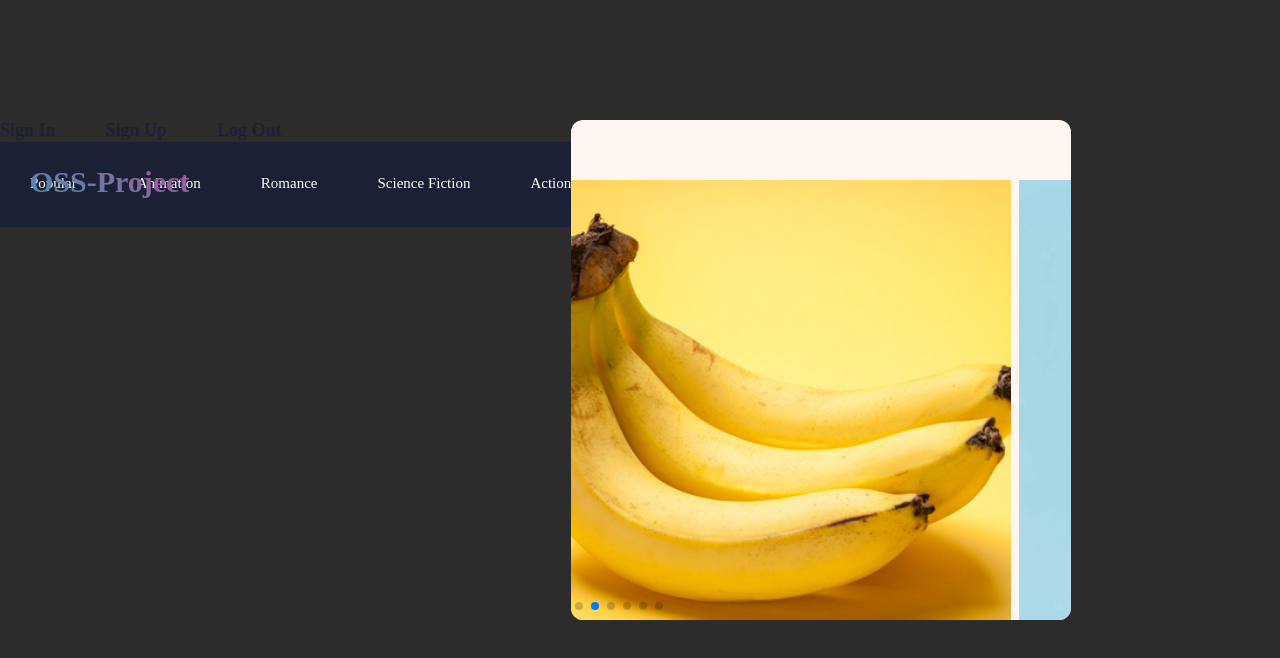
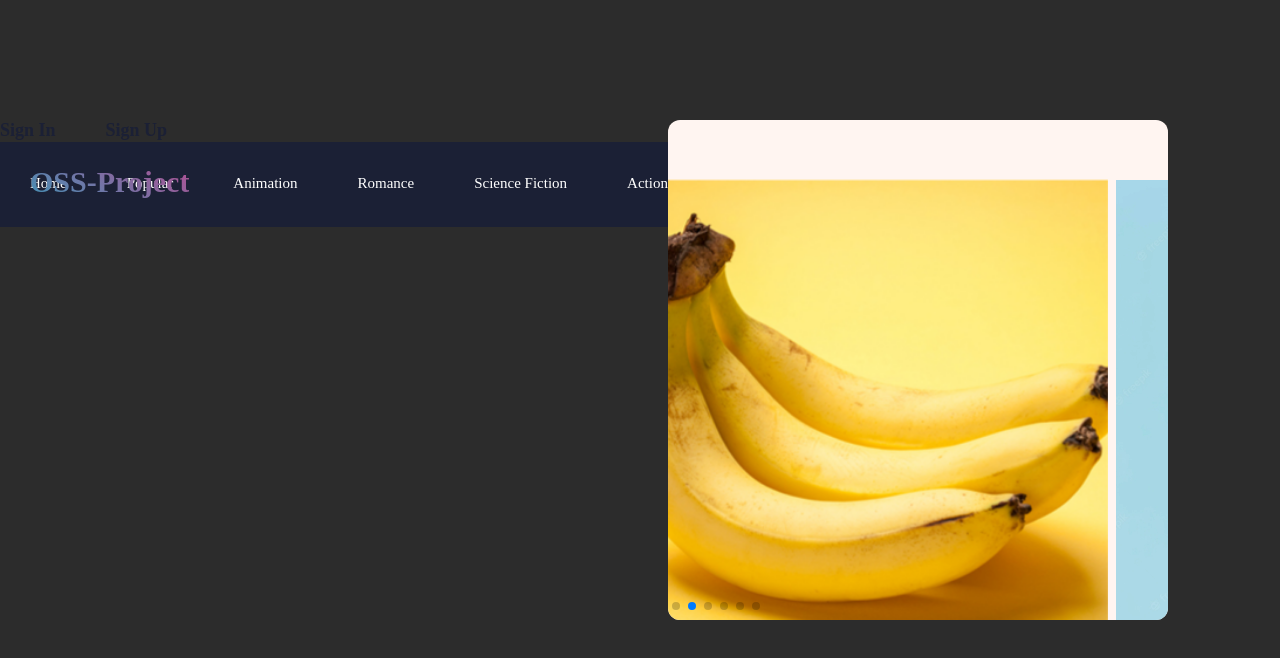
Before and after one commit to khu-open-source/movie-client, a React (Create React App) app: page / in a window 1280 px wide. Shown: the top 658 px of the page. Built offline with nearby package versions, Linux system fonts and the light colour scheme.

Commit message:
feat(Header): modified Header.js

```diff
--- a/src/components/Header/Header.js
+++ b/src/components/Header/Header.js
@@ -1,25 +1,27 @@
 import './Header.css';
 
 import { Link } from 'react-router-dom';
+
+import MovieInput from '../Movies/MovieInput';
 
 const Header = () => (
   <header>
     <div>
       <option>
-        <Link to="Sign In">Sign In</Link>
+        <Link to="/signin">Sign In</Link>
       </option>
       <option>
-        <Link to="Sign Up">Sign Up</Link>
-      </option>
-      <option>
-        <Link to="Log Out">Log Out</Link>
+        <Link to="/signup">Sign Up</Link>
       </option>
     </div>
     <nav id="nav3">
       <h1>OSS-Project</h1>
       <ul>
         <li>
-          <Link to="/popular">Popular</Link>{' '}
+          <Link to="/">Home</Link>
+        </li>
+        <li>
+          <Link to="/popular">Popular</Link>
         </li>
         <li>
           <Link to="/animation">Animation</Link>
@@ -34,10 +36,7 @@
           <Link to="/action">Action</Link>
         </li>
       </ul>
-      <form>
-        <input type="text" />
-        <button type="submit">Search</button>
-      </form>
+      <MovieInput />
     </nav>
   </header>
 );
```
